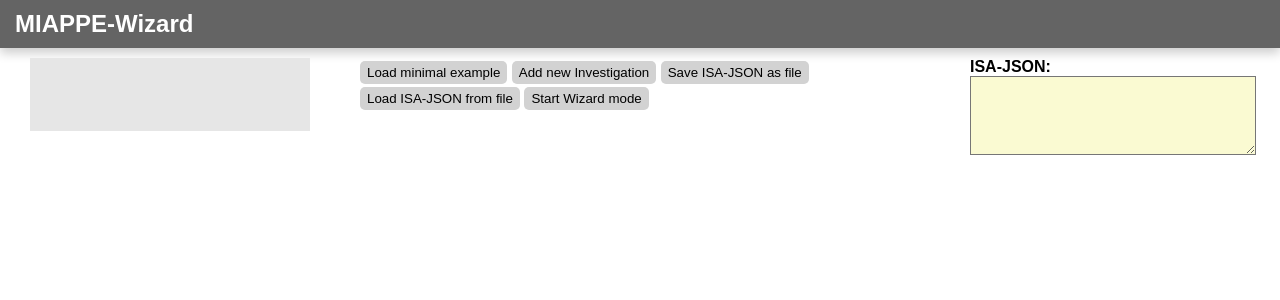
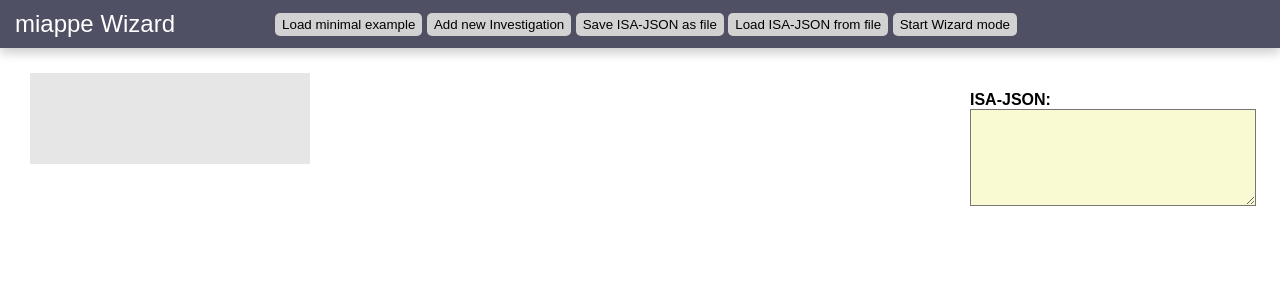
Before and after one commit to IPK-BIT/miappe-wizard, a Svelte app: page / in a window 1280 px wide. Shown: the top 300 px of the page. Built offline with nearby package versions, Linux system fonts and the light colour scheme.

Commit message:
Several changes
- split header into separate component
- add example code for field/attribute explanations that are displayed by onfocus-events using Svelte writeable store

```diff
--- a/src/App.svelte
+++ b/src/App.svelte
@@ -3,7 +3,8 @@
 
     import Schemas from '@/lib/schemas.js';
 
-    import { isaStore } from '@/lib/isa_store.js';
+    import Header from '@/components/Header.svelte';
+    import Explanation from '@/components/Explanation.svelte';
 
     import Date from '@/components/generic/Date.svelte';
     import People from '@/components/generic/People.svelte';
@@ -35,7 +36,6 @@
     }
 
     function populateTextarea(isa) {
-        console.log('populateTextarea');
         isaAsString = JSON.stringify(isa, null, 2);
     }
 
@@ -99,13 +99,22 @@
         //loadISA();
     });
 
+    function handleAction(event) {
+        let map = {
+            'loadISA': loadISA,
+            'addInvestigation': addInvestigation,
+            'saveIsaAsJson': saveIsaAsJson,
+            'loadIsaFromJson': loadIsaFromJson,
+            'startWizardMode': startWizardMode,
+        }
+        map[event.detail.action]();
+    }
+
 </script>
 
 <main>
 
-    <div class="header">
-        <h1>MIAPPE-Wizard</h1>
-    </div>
+    <Header on:action={handleAction} />
 
     <div class="content">
 
@@ -114,12 +123,6 @@
         </div>
 
         <div class="middlecol">
-
-            <button on:click|preventDefault={() => loadISA()}>Load minimal example</button>
-            <button on:click|preventDefault={() => addInvestigation()}>Add new Investigation</button>
-            <button on:click|preventDefault={() => saveIsaAsJson()}>Save ISA-JSON as file</button>
-            <button on:click|preventDefault={() => loadIsaFromJson()}>Load ISA-JSON from file</button>
-            <button on:click|preventDefault={() => startWizardMode()}>Start Wizard mode</button>
 
             {#if mode === 'form'}
             <Investigation bind:isa={isa} />
@@ -130,6 +133,9 @@
         </div>
 
         <div class="rightcol">
+            <Explanation />
+
+            <br />
             <strong>ISA-JSON:</strong>
             <textarea bind:value={isaAsString}></textarea>
         </div>
@@ -148,18 +154,6 @@ main {
     font-family: sans-serif;
 }
 
-.header {
-    background: rgb(100,100,100);
-    color: white;
-    padding: 10px 15px;
-    box-shadow: 0px 5px 10px rgba(0,0,0,0.2);
-}
-
-h1 {
-    margin: 0;
-    padding: 0;
-    font-size: 150%;
-}
 
 .content {
     display: grid;
--- /dev/null
+++ b/src/components/Explanation.svelte
@@ -0,0 +1,30 @@
+<script>
+    import { explanation } from '@/stores/explanation.js';
+
+    explanation.subscribe(value => {
+        //console.log(value);
+    });
+
+    let explanations = {
+        'Investigation': {
+            'title': 'This is the title.',
+            'description': 'This is the description.',
+            'submissionDate': 'This is the submissionDate.',
+            'publicReleaseDate': 'This is the publicReleaseDate.',
+        }
+    }
+</script>
+
+
+<section>
+
+    {#if $explanation.attr !== false && $explanation.attr !== undefined}
+    Explanation: {explanations[$explanation.isaLevel][$explanation.attr]}
+    {/if}
+
+</section>
+
+
+<style>
+
+</style>
--- /dev/null
+++ b/src/components/Header.svelte
@@ -0,0 +1,71 @@
+<script>
+    import { createEventDispatcher } from 'svelte';
+    const dispatch = createEventDispatcher();
+
+    function emit(action) {
+		dispatch('action', {
+            action: action
+		});
+    }
+</script>
+
+
+<header class="flex-container">
+    <div class="flex-items">
+        <h1>miappe Wizard</h1>
+    </div>
+
+    <div class="flex-items">
+        <button on:click|preventDefault={() => emit('loadISA')}>Load minimal example</button>
+        <button on:click|preventDefault={() => emit('addInvestigation')}>Add new Investigation</button>
+        <button on:click|preventDefault={() => emit('saveIsaAsJson')}>Save ISA-JSON as file</button>
+        <button on:click|preventDefault={() => emit('loadIsaFromJson')}>Load ISA-JSON from file</button>
+        <button on:click|preventDefault={() => emit('startWizardMode')}>Start Wizard mode</button>
+    </div>
+</header>
+
+
+<style>
+header {
+    background: rgb(80, 80, 100);
+    color: white;
+    padding: 10px 15px;
+    box-shadow: 0px 5px 10px rgba(0,0,0,0.2);
+    margin-bottom: 15px;
+}
+
+h1 {
+    margin: 0;
+    padding: 0;
+    font-size: 150%;
+    font-weight: normal;
+}
+
+.flex-container {
+  display: flex;
+  flex-direction: row;
+  flex-wrap: nowrap;
+  justify-content: flex-start;
+  align-items: normal;
+  align-content: normal;
+}
+
+.flex-items:nth-child(1) {
+  display: block;
+  flex-grow: 0;
+  flex-shrink: 1;
+  flex-basis: auto;
+  align-self: auto;
+  order: 0;
+  padding-right: 100px;
+}
+
+.flex-items:nth-child(2) {
+  display: block;
+  flex-grow: 1;
+  flex-shrink: 1;
+  flex-basis: auto;
+  align-self: center;
+  order: 0;
+}
+</style>
--- a/src/components/generic/Date.svelte
+++ b/src/components/generic/Date.svelte
@@ -2,12 +2,21 @@
     export let attr;
     let date;
     export { date as value };
+
+    import { getContext } from 'svelte';
+    import { explanation } from '@/stores/explanation.js';
+
+    const isaLevel = getContext('isaLevel');
+    explanation.setIsaLevel(isaLevel);
+
+    //TODO: use Svelte actions to inject focus/blur behaviour into the <input> element
+
 </script>
 
 
 <section>
 
-    <div class="attr">{attr}: <input class="datepicker" type="date" bind:value={date} /></div>
+    <div class="attr">{attr}: <input on:focus={() => explanation.setAttr(attr)} on:blur={() => explanation.reset()} class="datepicker" type="date" bind:value={date} /></div>
 
 </section>
 
--- a/src/components/generic/String.svelte
+++ b/src/components/generic/String.svelte
@@ -1,12 +1,21 @@
 <script>
     export let attr;
     export let value;
+
+    import { getContext } from 'svelte';
+    import { explanation } from '@/stores/explanation.js';
+
+    const isaLevel = getContext('isaLevel');
+    explanation.setIsaLevel(isaLevel);
+
+    //TODO: use Svelte actions to inject focus/blur behaviour into the <input> element
+
 </script>
 
 
 <section>
 
-    <div class="attr">{attr}: <input type="text" bind:value={value} /></div>
+    <div class="attr">{attr}: <input on:focus={() => explanation.setAttr(attr)} on:blur={() => explanation.reset()} type="text" bind:value={value} /></div>
 
 </section>
 
--- a/src/components/investigation/Investigation.svelte
+++ b/src/components/investigation/Investigation.svelte
@@ -1,5 +1,8 @@
 <script>
     export let isa;
+
+    import { setContext } from 'svelte';
+    setContext('isaLevel', 'Investigation');
 
     import Date from '@/components/generic/Date.svelte';
     import People from '@/components/generic/People.svelte';
--- a/src/components/investigation/InvestigationWizard.svelte
+++ b/src/components/investigation/InvestigationWizard.svelte
@@ -1,5 +1,8 @@
 <script>
     export let isa;
+
+    import { setContext } from 'svelte';
+    setContext('isaLevel', 'Investigation');
 
     import { createEventDispatcher } from 'svelte';
     const dispatch = createEventDispatcher();
@@ -8,12 +11,6 @@
     import People from '@/components/generic/People.svelte';
     import Studies from '@/components/study/Studies.svelte';
     import String from '@/components/generic/String.svelte';
-
-    let componentMapper = {
-        'submissionDate': Date,
-        'people': People,
-        'studies': Studies
-    };
 
     let currentStep = 0;
 
@@ -43,22 +40,17 @@
             key: 'people',
             component: People
         },
+        {
+            question: 'You can add one or multiple studies:',
+            key: 'studies',
+            component: Studies
+        },
     ];
-
-    let components = Object.keys(componentMapper);
 
     function next() {
         currentStep = currentStep + 1;
-        console.log(currentStep);
-        console.log(steps.length);
     }
 
-    function closeWizard() {
-        console.log('CLOSE');
-		dispatch('closeWizard', {
-			text: 'Hello!'
-		});
-	}
 </script>
 
 
@@ -75,7 +67,7 @@
                 {#if currentStep < (steps.length-1)}
                 <button on:click={() => next()}>Next</button>
                 {:else}
-                <button on:click={() => closeWizard()}>Close wizard</button>
+                <button on:click={() => dispatch('closeWizard')}>Close wizard</button>
                 {/if}
             </div>
         </div>
--- a/src/lib/isa_store.js
+++ /dev/null
@@ -1,3 +0,0 @@
-import { writable } from 'svelte/store';
-
-export const isaStore = writable({});
--- /dev/null
+++ b/src/stores/explanation.js
@@ -0,0 +1,27 @@
+import { writable } from 'svelte/store';
+
+function createExplanationStore() {
+
+	const { subscribe, set, update } = writable({
+        'isaLevel': undefined,
+        'attr': undefined
+    });
+
+	return {
+		subscribe,
+		setIsaLevel: (isaLevel) => update(x => {
+            x.isaLevel = isaLevel;
+            return x;
+        }),
+		setAttr: (attr) => update(x => {
+            x.attr = attr;
+            return x;
+        }),
+		reset: () => update(x => {
+            x.attr = false;
+            return x;
+        })
+	};
+}
+
+export const explanation = createExplanationStore();
```
